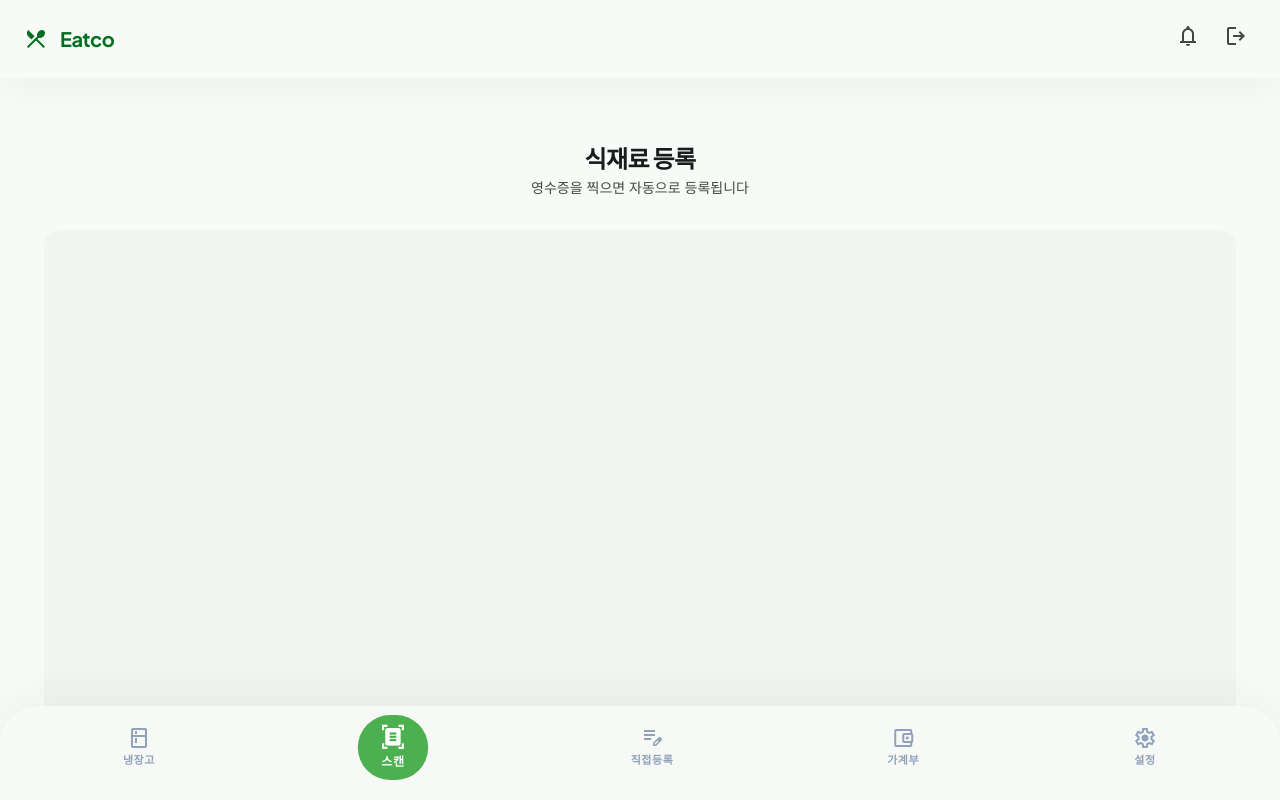
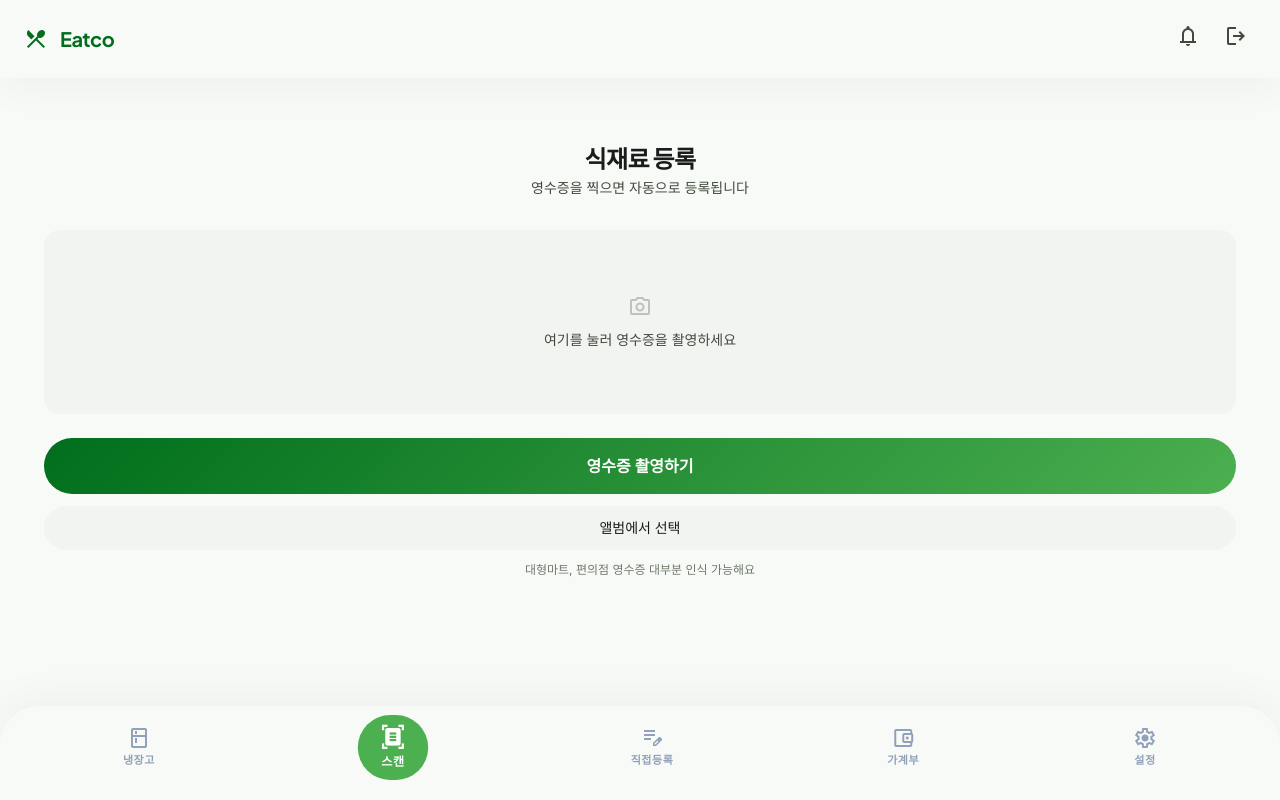
Before and after one commit to dlsgur2845/eatco, a React (Vite) app in the folder frontend/: page /scan in a window 1280 px wide. Shown: the top 800 px of the page. Built offline with nearby package versions, Linux system fonts and the light colour scheme; no server answers; sample sign-in values are in the browser's storage.

Commit message:
fix: 스캔 페이지 이미지 영역 높이 축소 (aspect-3/4 → py-16)

```diff
--- a/frontend/src/pages/ScanPage.tsx
+++ b/frontend/src/pages/ScanPage.tsx
@@ -88,7 +88,7 @@ export default function ScanPage({ onRegistered }: Props) {
 
       {scanning ? (
         <div
-          className="w-full aspect-[3/4] rounded-2xl flex flex-col items-center justify-center gap-4"
+          className="w-full py-16 rounded-2xl flex flex-col items-center justify-center gap-4"
           style={{ backgroundColor: 'var(--color-surface-container-low)' }}
         >
           <div className="w-48 h-1.5 rounded-full overflow-hidden" style={{ backgroundColor: 'var(--color-surface-container-high)' }}>
@@ -106,11 +106,11 @@ export default function ScanPage({ onRegistered }: Props) {
         </div>
       ) : (
         <div
-          className="w-full aspect-[3/4] rounded-2xl flex flex-col items-center justify-center gap-3 cursor-pointer"
+          className="w-full py-16 rounded-2xl flex flex-col items-center justify-center gap-3 cursor-pointer"
           style={{ backgroundColor: 'var(--color-surface-container-low)' }}
           onClick={() => fileInputRef.current?.click()}
         >
-          <span className="text-5xl opacity-30">📷</span>
+          <span className="material-symbols-outlined text-5xl" style={{ color: 'var(--color-outline)', opacity: 0.4 }}>photo_camera</span>
           <span className="text-sm" style={{ color: 'var(--color-on-surface-variant)' }}>
             여기를 눌러 영수증을 촬영하세요
           </span>
```
